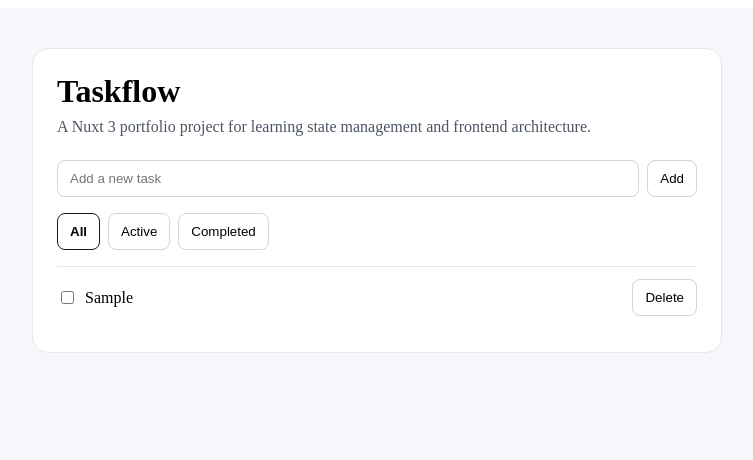
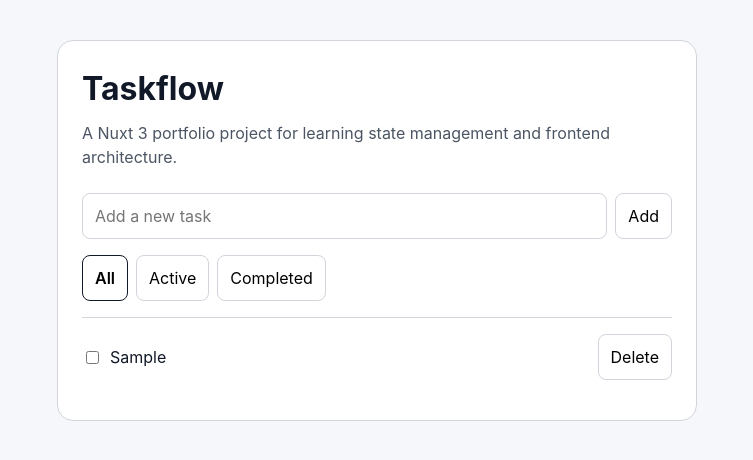
Before and after one commit to ryo-0925/nuxt-taskflow-portfolio, a Nuxt app: page / in a window 1280 px wide. Both pictures are taken after typing "Sample" into the empty fields and a click on the button "Add". Shown: the top 460 px of the page, without its empty margins (263-1016 px from the left). Built offline with nearby package versions, Linux system fonts and the light colour scheme.

Commit message:
Feature/split todo components (#6)
* feat: split styles into variables and main SCSS files, update Todo component styles, and add Sass support

* feat: refactor Todo components into separate files and update index page for improved structure

```diff
--- /dev/null
+++ b/app/assets/styles/_variables.scss
@@ -0,0 +1,15 @@
+$color-bg: #f5f7fb;
+$color-surface: #ffffff;
+$color-text: #111827;
+$color-text-muted: #4b5563;
+$color-border: #d1d5db;
+$color-border-strong: #111827;
+
+$radius-md: 8px;
+$radius-lg: 16px;
+
+$spacing-xs: 4px;
+$spacing-sm: 8px;
+$spacing-md: 16px;
+$spacing-lg: 24px;
+$spacing-xl: 40px;
--- /dev/null
+++ b/app/assets/styles/main.scss
@@ -0,0 +1,33 @@
+*,
+*::before,
+*::after {
+  box-sizing: border-box;
+}
+
+html,
+body {
+  margin: 0;
+  padding: 0;
+}
+
+body {
+  color: $color-text;
+  background: $color-bg;
+  font-family:
+    -apple-system, BlinkMacSystemFont, 'Segoe UI', sans-serif;
+  line-height: 1.5;
+}
+
+button,
+input {
+  font: inherit;
+}
+
+button {
+  cursor: pointer;
+}
+
+img {
+  display: block;
+  max-width: 100%;
+}
--- a/app/pages/index.vue
+++ b/app/pages/index.vue
@@ -1,15 +1,19 @@
 <script setup lang="ts">
 import { storeToRefs } from 'pinia'
 import { ref } from 'vue'
-import { useTodoStore } from '../../stores/todo'
-import type { TodoFilter } from '../../types/todo'
+import { useTodoStore } from '@/stores/todo'
+import type { TodoFilterOption } from '@/types/todo'
+
+import TodoFilter from '@/components/todo/TodoFilter.vue'
+import TodoInput from '@/components/todo/TodoInput.vue'
+import TodoList from '@/components/todo/TodoList.vue'
 
 const todoStore = useTodoStore()
 const { filter, filteredTodos } = storeToRefs(todoStore)
 
 const inputTitle = ref('')
 
-const filters: { label: string; value: TodoFilter }[] = [
+const filters: TodoFilterOption[] = [
   { label: 'All', value: 'all' },
   { label: 'Active', value: 'active' },
   { label: 'Completed', value: 'completed' },
@@ -28,142 +32,69 @@ const handleAddTodo = () => {
       <p class="todo__description">
         A Nuxt 3 portfolio project for learning state management and frontend architecture.
       </p>
+      <TodoInput
+        v-model="inputTitle"
+        @add="handleAddTodo"
+      />
+      <TodoFilter
+        :active-filter="filter"
+        :filters="filters"
+        @select="todoStore.setFilter"
+      />
 
-      <div class="todo__input">
-        <input
-          v-model="inputTitle"
-          type="text"
-          placeholder="Add a new task"
-          @keyup.enter="handleAddTodo"
-        >
-        <button @click="handleAddTodo">
-          Add
-        </button>
-      </div>
-
-      <div class="todo__filters">
-        <button
-          v-for="item in filters"
-          :key="item.value"
-          :class="{ 'is-active': filter === item.value }"
-          @click="todoStore.setFilter(item.value)"
-        >
-          {{ item.label }}
-        </button>
-      </div>
-
-      <ul class="todo__list">
-        <li
-          v-for="todo in filteredTodos"
-          :key="todo.id"
-          class="todo__item"
-        >
-          <label class="todo__item-main">
-            <input
-              type="checkbox"
-              :checked="todo.completed"
-              @change="todoStore.toggleTodo(todo.id)"
-            >
-            <span :class="{ 'is-completed': todo.completed }">
-              {{ todo.title }}
-            </span>
-          </label>
-
-          <button
-            class="todo__delete"
-            @click="todoStore.deleteTodo(todo.id)"
-          >
-            Delete
-          </button>
-        </li>
-      </ul>
+      <TodoList
+        :todos="filteredTodos"
+        @toggle="todoStore.toggleTodo"
+        @delete="todoStore.deleteTodo"
+      />
     </section>
   </main>
 </template>
 
-<style scoped>
+<style scoped lang="scss">
 .page {
   min-height: 100vh;
-  padding: 40px 16px;
-  background: #f5f7fb;
+  padding: $spacing-xl $spacing-sm;
+  background: $color-bg;
 }
 
 .todo {
   max-width: 640px;
   margin: 0 auto;
-  padding: 24px;
-  background: #ffffff;
-  border: 1px solid #e5e7eb;
-  border-radius: 16px;
+  padding: $spacing-lg;
+  background: $color-surface;
+  border: 1px solid $color-border;
+  border-radius: $radius-lg;
 }
 
 .todo__title {
-  margin: 0 0 8px;
+  margin: 0 0 $spacing-sm;
   font-size: 32px;
 }
 
 .todo__description {
-  margin: 0 0 24px;
-  color: #4b5563;
+  margin: 0 0 $spacing-lg;
+  color: $color-text-muted;
 }
 
 .todo__input {
   display: flex;
-  gap: 8px;
-  margin-bottom: 16px;
+  gap: $spacing-sm;
+  margin-bottom: $spacing-md;
 }
 
 .todo__input input {
   flex: 1;
   padding: 10px 12px;
-  border: 1px solid #d1d5db;
-  border-radius: 8px;
+  border: 1px solid $color-border;
+  border-radius: $radius-md;
 }
 
-.todo__input button,
-.todo__filters button,
-.todo__delete {
+.todo__input button {
   padding: 10px 12px;
-  border: 1px solid #d1d5db;
-  border-radius: 8px;
-  background: #fff;
+  border: 1px solid $color-border;
+  border-radius: $radius-md;
+  background: $color-surface;
   cursor: pointer;
 }
-
-.todo__filters {
-  display: flex;
-  gap: 8px;
-  margin-bottom: 16px;
-}
-
-.todo__filters .is-active {
-  border-color: #111827;
-  font-weight: 600;
-}
-
-.todo__list {
-  padding: 0;
-  margin: 0;
-  list-style: none;
-}
-
-.todo__item {
-  display: flex;
-  align-items: center;
-  justify-content: space-between;
-  gap: 12px;
-  padding: 12px 0;
-  border-top: 1px solid #e5e7eb;
-}
-
-.todo__item-main {
-  display: flex;
-  align-items: center;
-  gap: 8px;
-}
-
-.is-completed {
-  color: #9ca3af;
-  text-decoration: line-through;
-}
 </style>
--- /dev/null
+++ b/components/todo/TodoFilter.vue
@@ -0,0 +1,48 @@
+<script setup lang="ts">
+import type { TodoFilter, TodoFilterOption } from '@/types/todo'
+
+type Props = {
+  activeFilter: TodoFilter
+  filters: TodoFilterOption[]
+}
+
+defineProps<Props>()
+
+const emit = defineEmits<{
+  select: [value: TodoFilter]
+}>()
+</script>
+
+<template>
+  <div class="todo-filters">
+    <button
+      v-for="item in filters"
+      :key="item.value"
+      :class="{ 'is-active': activeFilter === item.value }"
+      @click="emit('select', item.value)"
+    >
+      {{ item.label }}
+    </button>
+  </div>
+</template>
+
+<style lang="scss">
+.todo-filters {
+  display: flex;
+  gap: $spacing-sm;
+  margin-bottom: $spacing-md;
+
+  button {
+    padding: 10px 12px;
+    border: 1px solid $color-border;
+    border-radius: $radius-md;
+    background: $color-surface;
+    cursor: pointer;
+  }
+
+  .is-active {
+    border-color: $color-border-strong;
+    font-weight: 600;
+  }
+}
+</style>
--- /dev/null
+++ b/components/todo/TodoInput.vue
@@ -0,0 +1,58 @@
+<script setup lang="ts">
+type Props = {
+  modelValue: string
+}
+
+defineProps<Props>()
+
+const emit = defineEmits<{
+  'update:modelValue': [value: string]
+  add: []
+}>()
+
+const handleInput = (event: Event) => {
+  const target = event.target as HTMLInputElement
+  emit('update:modelValue', target.value)
+}
+
+const handleAdd = () => {
+  emit('add')
+}
+</script>
+
+<template>
+  <div class="todo-input">
+    <input
+      :value="modelValue"
+      type="text"
+      placeholder="Add a new task"
+      @input="handleInput"
+      @keyup.enter="handleAdd"
+    />
+    <button @click="handleAdd">
+      Add
+    </button>
+  </div>
+</template>
+
+<style lang="scss">
+.todo-input {
+  display: flex;
+  gap: $spacing-sm;
+  margin-bottom: $spacing-md;
+
+  input {
+    flex: 1;
+    padding: 10px 12px;
+    border: 1px solid $color-border;
+    border-radius: $radius-md;
+  }
+
+  button {
+    padding: 10px 12px;
+    border: 1px solid $color-border;
+    border-radius: $radius-md;
+    background: $color-surface;
+  }
+}
+</style>
--- /dev/null
+++ b/components/todo/TodoItem.vue
@@ -0,0 +1,66 @@
+<script setup lang="ts">
+import type { Todo } from '@/types/todo'
+
+type Props = {
+  todo: Todo
+}
+
+defineProps<Props>()
+
+const emit = defineEmits<{
+  toggle: [id: string]
+  delete: [id: string]
+}>()
+</script>
+
+<template>
+  <li class="todo-item">
+    <label class="todo-item__main">
+      <input
+        type="checkbox"
+        :checked="todo.completed"
+        @change="emit('toggle', todo.id)"
+      >
+      <span :class="{ 'is-completed': todo.completed }">
+        {{ todo.title }}
+      </span>
+    </label>
+
+    <button
+      class="todo-item__delete"
+      @click="emit('delete', todo.id)"
+    >
+      Delete
+    </button>
+  </li>
+</template>
+
+<style lang="scss">
+.todo-item {
+  display: flex;
+  align-items: center;
+  justify-content: space-between;
+  gap: $spacing-md;
+  padding: $spacing-md 0;
+  border-top: 1px solid $color-border;
+}
+
+.todo-item__main {
+  display: flex;
+  align-items: center;
+  gap: $spacing-sm;
+}
+
+.todo-item__delete {
+  padding: 10px 12px;
+  border: 1px solid $color-border;
+  border-radius: $radius-md;
+  background: $color-surface;
+  cursor: pointer;
+}
+
+.is-completed {
+  color: $color-text-muted;
+  text-decoration: line-through;
+}
+</style>
--- /dev/null
+++ b/components/todo/TodoList.vue
@@ -0,0 +1,35 @@
+<script setup lang="ts">
+import type { Todo } from '@/types/todo'
+import TodoItem from './TodoItem.vue'
+
+type Props = {
+  todos: Todo[]
+}
+
+defineProps<Props>()
+
+const emit = defineEmits<{
+  toggle: [id: string]
+  delete: [id: string]
+}>()
+</script>
+
+<template>
+  <ul class="todo-list">
+    <TodoItem
+      v-for="todo in todos"
+      :key="todo.id"
+      :todo="todo"
+      @toggle="emit('toggle', $event)"
+      @delete="emit('delete', $event)"
+    />
+  </ul>
+</template>
+
+<style lang="scss">
+.todo-list {
+  padding: 0;
+  margin: 0;
+  list-style: none;
+}
+</style>
--- /dev/null
+++ b/components/todo/index.ts
@@ -0,0 +1,4 @@
+export { default as TodoInput } from './TodoInput.vue'
+export { default as TodoFilter } from './TodoFilter.vue'
+export { default as TodoItem } from './TodoItem.vue'
+export { default as TodoList } from './TodoList.vue'
--- a/nuxt.config.ts
+++ b/nuxt.config.ts
@@ -1,6 +1,21 @@
+import { fileURLToPath } from 'node:url'
+
 // https://nuxt.com/docs/api/configuration/nuxt-config
 export default defineNuxtConfig({
   compatibilityDate: '2025-07-15',
   devtools: { enabled: true },
   modules: ['@pinia/nuxt'],
+  alias: {
+    '@': fileURLToPath(new URL('./', import.meta.url)),
+  },
+  css: ['~~/app/assets/styles/main.scss'],
+  vite: {
+    css: {
+      preprocessorOptions: {
+        scss: {
+          additionalData: '@use "~~/app/assets/styles/_variables.scss" as *;',
+        },
+      },
+    },
+  },
 })
--- a/package.json
+++ b/package.json
@@ -18,6 +18,7 @@
   },
   "devDependencies": {
     "@types/node": "^25.3.5",
+    "sass": "^1.97.3",
     "typescript": "^5.9.3",
     "vue-tsc": "^3.2.5"
   }
--- a/types/todo.ts
+++ b/types/todo.ts
@@ -1,4 +1,9 @@
 export type TodoFilter = 'all' | 'active' | 'completed';
+
+export interface TodoFilterOption {
+    label: string;
+    value: TodoFilter;
+}
 
 export interface Todo {
     id: string;
```
Also changed, not shown: 1 other file (tests, documents, lock files or other folders).
